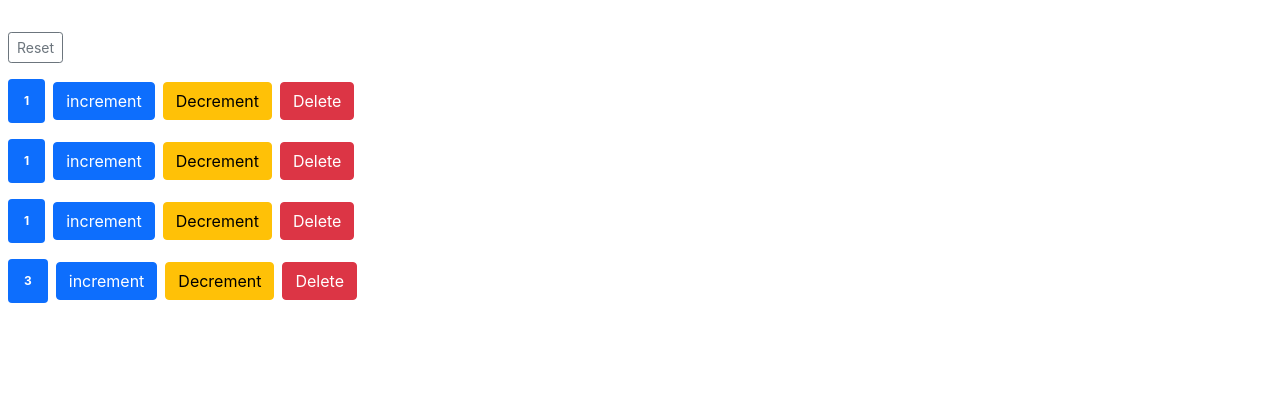
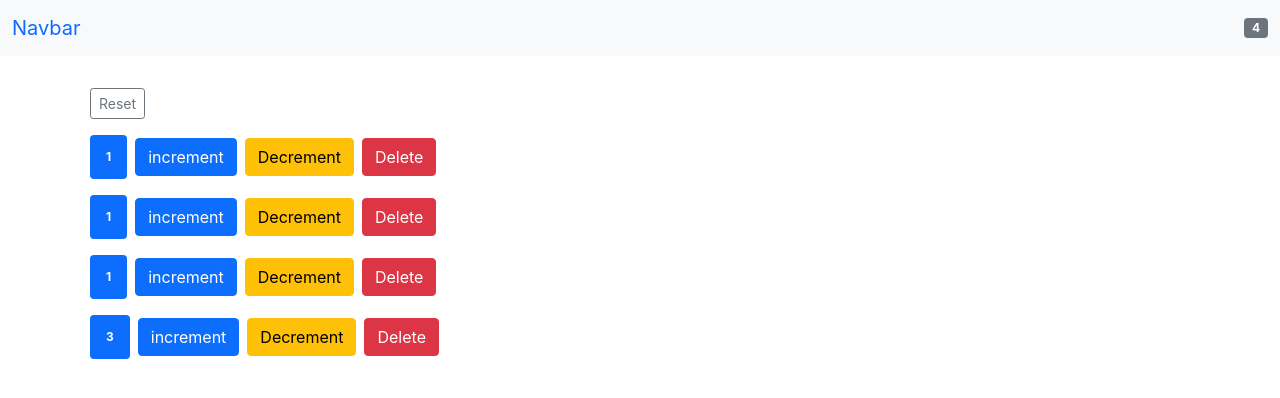
Before and after one commit to nimakarimi76/Friends-list, a React (Create React App) app in the folder mosh/: page / in a window 1280 px wide. Shown: the top 398 px of the page. Built offline with nearby package versions, Linux system fonts and the light colour scheme.

Commit message:
Moved to app parent and added navbr

```diff
--- a/mosh/src/App.js
+++ b/mosh/src/App.js
@@ -1,25 +1,70 @@
-import logo from "./logo.svg";
+import React, { Component } from "react";
 import "./App.css";
+import Counters from "./components/counters";
+import NavBar from "./components/navbar";
 
-function App() {
-  return (
-    <div className="App">
-      <header className="App-header">
-        <img src={logo} className="App-logo" alt="logo" />
-        <p>
-          Edit <code>src/App.js</code> and save to reload.
-        </p>
-        <a
-          className="App-link"
-          href="https://reactjs.org"
-          target="_blank"
-          rel="noopener noreferrer"
-        >
-          Learn React
-        </a>
-      </header>
-    </div>
-  );
+class App extends Component {
+  state = {
+    counters: [
+      { id: 1, value: 1 },
+      { id: 2, value: 1 },
+      { id: 3, value: 1 },
+      { id: 4, value: 3 },
+    ],
+  };
+
+  handleDelete = (counterId) => {
+    const counters = this.state.counters.filter((c) => c.id !== counterId);
+    // this.setState({ counters: counters });
+    //* or simpler
+    this.setState({ counters });
+  };
+
+  handleReset = () => {
+    const counters = this.state.counters.filter((c) => {
+      c.value = 0;
+      return c;
+    });
+    this.setState({ counters });
+  };
+
+  handleIncrement = (counter) => {
+    const counters = [...this.state.counters];
+    const index = counters.indexOf(counter);
+    counters[index] = { ...counter };
+    counters[index].value++;
+
+    this.setState({ counters });
+  };
+  handleDecrement = (counter) => {
+    const counters = [...this.state.counters];
+    const index = counters.indexOf(counter);
+    counters[index] = { ...counter };
+    counters[index].value--;
+
+    this.setState({ counters });
+  };
+  render() {
+    return (
+      <React.Fragment>
+        <NavBar
+          totalItems={
+            this.state.counters.filter((c) => c.value > 0).length ||
+            "The cart is empty"
+          }
+        />
+        <main className="container">
+          <Counters
+            counters={this.state.counters}
+            onIncrement={this.handleIncrement}
+            onDecrement={this.handleDecrement}
+            onDelete={this.handleDelete}
+            onReset={this.handleReset}
+          />
+        </main>
+      </React.Fragment>
+    );
+  }
 }
 
 export default App;
--- a/mosh/src/components/counters.jsx
+++ b/mosh/src/components/counters.jsx
@@ -2,63 +2,22 @@
 import Counter from "./counter";
 
 class Counters extends Component {
-  state = {
-    counters: [
-      { id: 1, value: 1 },
-      { id: 2, value: 1 },
-      { id: 3, value: 1 },
-      { id: 4, value: 3 },
-    ],
-  };
-
-  handleDelete = (counterId) => {
-    const counters = this.state.counters.filter((c) => c.id !== counterId);
-    // this.setState({ counters: counters });
-    //* or simpler
-    this.setState({ counters });
-  };
-
-  handleReset = () => {
-    const counters = this.state.counters.filter((c) => {
-      c.value = 0;
-      return c;
-    });
-    this.setState({ counters });
-  };
-
-  handleIncrement = (counter) => {
-    const counters = [...this.state.counters];
-    const index = counters.indexOf(counter);
-    counters[index] = { ...counter };
-    counters[index].value++;
-
-    this.setState({ counters });
-  };
-  handleDecrement = (counter) => {
-    const counters = [...this.state.counters];
-    const index = counters.indexOf(counter);
-    counters[index] = { ...counter };
-    counters[index].value--;
-
-    this.setState({ counters });
-  };
-
   render() {
     return (
       <div className="pt-4">
         <button
-          onClick={this.handleReset}
+          onClick={this.props.onReset}
           className="btn btn-outline-secondary m-2 btn-sm"
         >
           Reset
         </button>
-        {this.state.counters.map((eachCounter) => (
+        {this.props.counters.map((eachCounter) => (
           <Counter
             key={eachCounter.id} //! we don't have access to this because react use it internally
             counterProps={eachCounter}
-            onDelete={this.handleDelete}
-            onIncrement={this.handleIncrement}
-            onDecrement={this.handleDecrement}
+            onDelete={this.props.onDelete}
+            onIncrement={this.props.onIncrement}
+            onDecrement={this.props.onDecrement}
           />
         ))}
       </div>
--- /dev/null
+++ b/mosh/src/components/navbar.jsx
@@ -0,0 +1,18 @@
+import React, { Component } from "react";
+
+class Navbar extends Component {
+  render() {
+    return (
+      <nav className="navbar bg-light">
+        <div className="container-fluid">
+          <a className="navbar-brand" href="#">
+            Navbar
+          </a>
+          <span className="badge bg-secondary"> {this.props.totalItems}</span>
+        </div>
+      </nav>
+    );
+  }
+}
+
+export default Navbar;
--- a/mosh/src/index.js
+++ b/mosh/src/index.js
@@ -2,13 +2,14 @@
 import ReactDOM from "react-dom/client";
 import "./index.css";
 import reportWebVitals from "./reportWebVitals";
-import Counters from "./components/counters";
-import Movies from "./components/movies";
+// import Counters from "./components/counters";
+// import Movies from "./components/movies";
+import App from "./App";
 
 const root = ReactDOM.createRoot(document.getElementById("root"));
 root.render(
   <React.StrictMode>
-    <Counters />
+    <App />
     {/* <Movies /> */}
   </React.StrictMode>
 );
```
